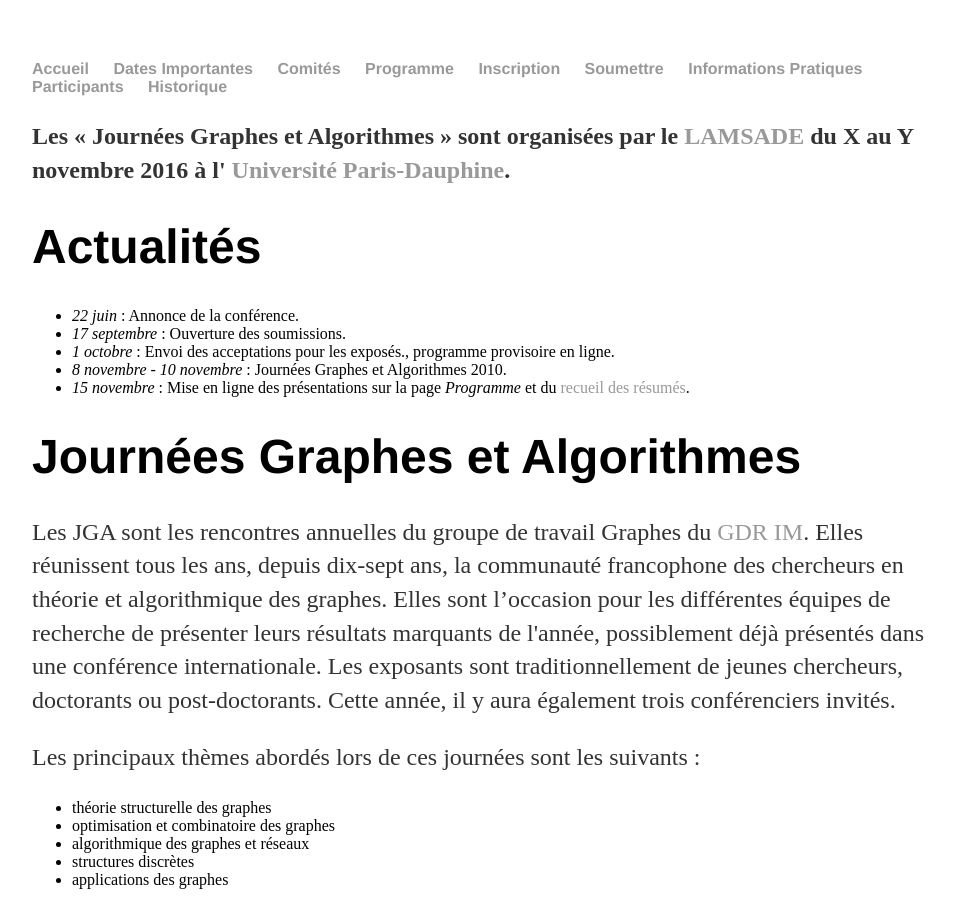
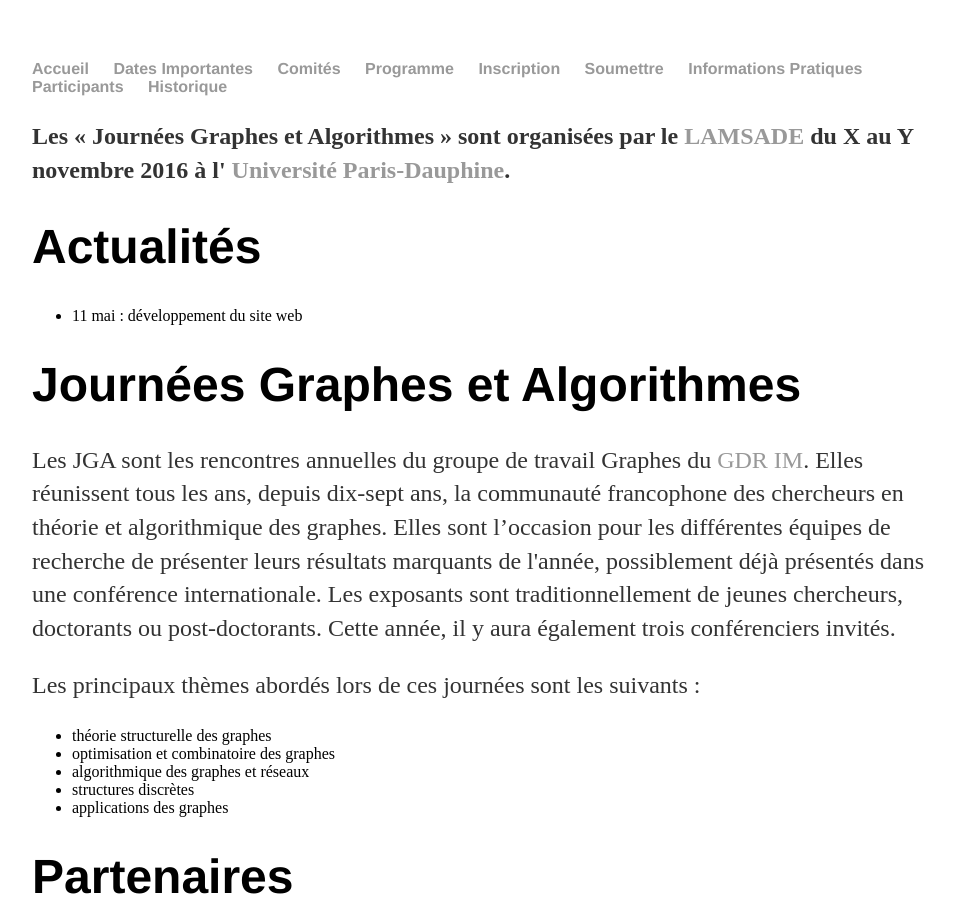
Before and after one commit to JGA2016/JGA2016.github.io, a Jekyll site: the page built from index.html, in a window 1280 px wide and 900 px high. Shown: the whole window, without its empty margins (160-1114 px from the left). Built offline with Jekyll 4.4.1, drawn with Linux system fonts in a browser that asks for light colours.

Commit message:
not much

```diff
--- a/index.html
+++ b/index.html
@@ -15,15 +15,7 @@
     <h1> Actualités </h1>
 
     <ul>
-        <li>
-        <i>22 juin</i> : Annonce de la conférence.</li>
-        <li><i>17 septembre</i> : Ouverture des soumissions.</li>
-        <li><i>1 octobre</i> : Envoi des acceptations pour les exposés., programme provisoire en ligne.
-        </li>
-        <li><i>8 novembre - 10 novembre</i> : Journées Graphes et Algorithmes 2010.
-        </li>
-        <li><i>15 novembre</i> : Mise en ligne des présentations sur la page <i>Programme</i> et du <a href="livret_JGA2010.pdf">recueil des résumés</a>.
-        </li>
+	<li> 11 mai : développement du site web </li>
     </ul>
 
     <h1> Journées Graphes et Algorithmes </h1>
```
